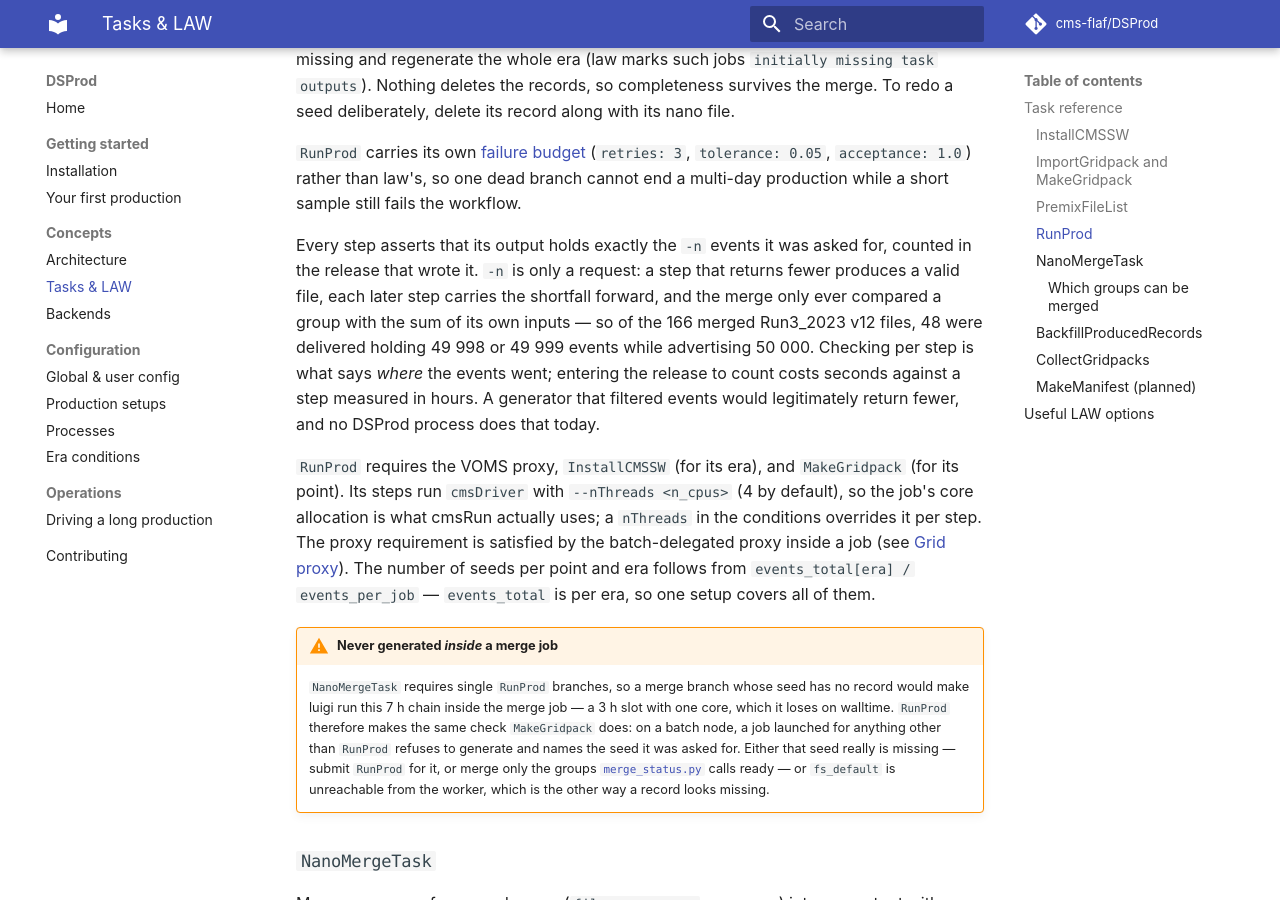
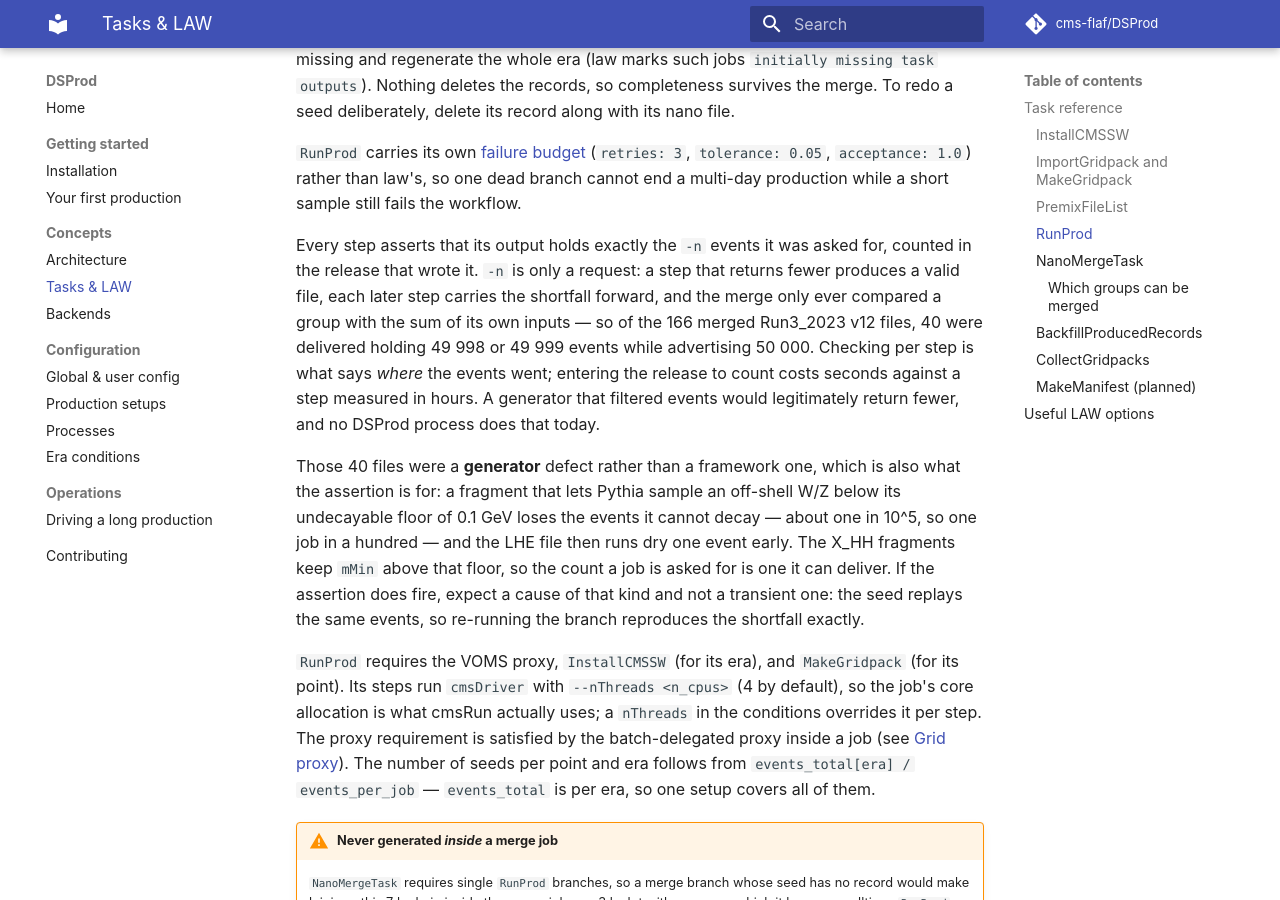
Before and after one commit to cms-flaf/DSProd, an MkDocs documentation site: the page built from docs/concepts/tasks.md, in a window 1280 px wide and 900 px high, scrolled down 2645 px. Built offline with MkDocs 1.6.1 and Material for MkDocs 9.7.7, drawn with Linux system fonts in a browser that asks for light colours; comment, search, counter and statistics services are not loaded.

Commit message:
record the generator cause of the short Run3_2023 files in the docs

```diff
--- a/docs/concepts/tasks.md
+++ b/docs/concepts/tasks.md
@@ -112,10 +112,18 @@ end a multi-day production while a short sample still fails the workflow.
 Every step asserts that its output holds exactly the `-n` events it was asked for, counted in the
 release that wrote it. `-n` is only a request: a step that returns fewer produces a valid file, each
 later step carries the shortfall forward, and the merge only ever compared a group with the sum of
-its own inputs — so of the 166 merged Run3_2023 v12 files, 48 were delivered holding 49 998 or
+its own inputs — so of the 166 merged Run3_2023 v12 files, 40 were delivered holding 49 998 or
 49 999 events while advertising 50 000. Checking per step is what says *where* the events went;
 entering the release to count costs seconds against a step measured in hours. A generator that
 filtered events would legitimately return fewer, and no DSProd process does that today.
+
+Those 40 files were a **generator** defect rather than a framework one, which is also what the
+assertion is for: a fragment that lets Pythia sample an off-shell W/Z below its undecayable floor
+of 0.1 GeV loses the events it cannot decay — about one in 10^5, so one job in a hundred — and the
+LHE file then runs dry one event early. The X_HH fragments keep `mMin` above that floor, so the
+count a job is asked for is one it can deliver. If the assertion does fire, expect a cause of that
+kind and not a transient one: the seed replays the same events, so re-running the branch reproduces
+the shortfall exactly.
 
 `RunProd` requires the VOMS proxy, `InstallCMSSW` (for its era), and `MakeGridpack` (for its
 point). Its steps run `cmsDriver` with `--nThreads <n_cpus>` (4 by default), so
```
Also changed, not shown: docs/configuration/prod-setups.md (+3 -3 lines).
